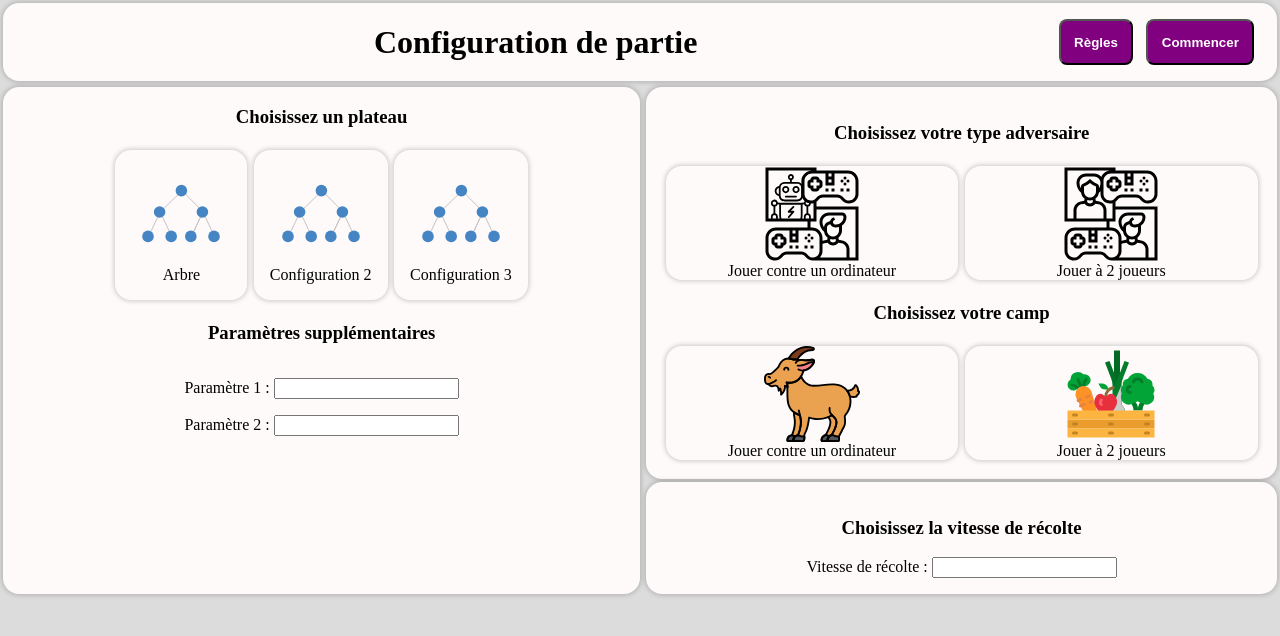
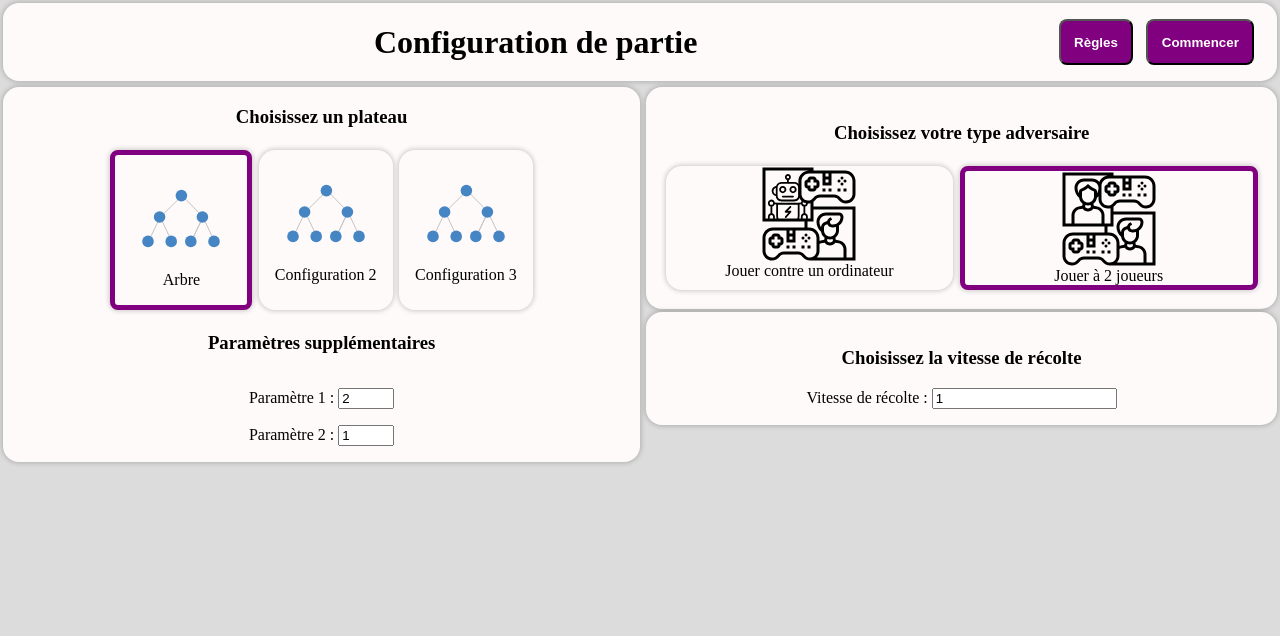
Before and after one commit to CodeComposerUser/Terra-Numerica-WebSurfeur, an Angular app in the folder WebSurfeur/: page /configuration in a window 1280 px wide. Shown: the top 636 px of the page. Built offline with nearby package versions, Linux system fonts and the light colour scheme.

Commit message:
#2 Amélioration du menu de configuration
-ajout de la sélection d'élément dans les différents menu
-mise en place de limite sur les éléments input
-Retrait d'éléments en dépendant des sélections faite

```diff
--- a/WebSurfeur/src/app/components/configuration-menu/configuration-menu.component.html
+++ b/WebSurfeur/src/app/components/configuration-menu/configuration-menu.component.html
@@ -4,7 +4,7 @@
         <h1>Configuration de partie</h1>
         <div class="btns">
             <button (click)="displayRules()">Règles</button>
-            <button>Commencer</button>
+            <button (click)="startGame()">Commencer</button>
         </div>
     </div>
     <div class="menu">
@@ -13,17 +13,10 @@
                 <h3>Choisissez un plateau</h3>
 
                 <div class="options">
-                    <div class="option card">
+                    <div *ngFor="let conf of configurations" (click)="selectConfiguration(conf)" class="option card"
+                        [class]="isSelectedConfiguration(conf)">
                         <img src="assets/tree.svg">
-                        Arbre
-                    </div>
-                    <div class="option card">
-                        <img src="assets/tree.svg">
-                        Configuration 2
-                    </div>
-                    <div class="option card">
-                        <img src="assets/tree.svg">
-                        Configuration 3
+                        {{getConfigurationName(conf)}}
                     </div>
                 </div>
             </div>
@@ -34,11 +27,19 @@
                 <div class="form">
                     <div class="input-field">
                         <label for="param1">Paramètre 1 : </label>
-                        <input type="number" name="param1">
+                        <input type="number" name="param1"
+                            [min]="configuration_param_boundaries[selected_configuration].param1.min"
+                            [max]="configuration_param_boundaries[selected_configuration].param1.max"
+                            [value]="param1"
+                            (blur)="checkValueRightness($event)">
                     </div>
-                    <div class="input-field">
-                        <label for="param1">Paramètre 2 : </label>
-                        <input type="number" name="param1">
+                    <div *ngIf="param2 !== -1" class="input-field">
+                        <label for="param2">Paramètre 2 : </label>
+                        <input type="number" name="param2"
+                            [min]="configuration_param_boundaries[selected_configuration].param2!.min"
+                            [max]="configuration_param_boundaries[selected_configuration].param2!.max"
+                            [value]="param2"
+                            (blur)="checkValueRightness($event)">
                     </div>
                 </div>
             </div>
@@ -50,27 +51,21 @@
                 <div class="type">
                     <h3>Choisissez votre type adversaire</h3>
                     <div class="options">
-                        <div class="opponent-type card">
-                            <img src="assets/vs_ai.svg">
-                            Jouer contre un ordinateur
-                        </div>
-                        <div class="opponent-type card">
-                            <img src="assets/vs_player.svg">
-                            Jouer à 2 joueurs
+                        <div *ngFor="let type of opponent_types" (click)="selectOpponentType(type)"
+                            class="opponent-type card" [class]="isSelectedOpponentType(type)">
+                            <img src="assets/vs_{{type}}.svg">
+                            {{getOpponentTypeMessage(type)}}
                         </div>
                     </div>
                 </div>
 
-                <div class="side">
+                <div *ngIf="isOnePlayerGame()" class="side">
                     <h3>Choisissez votre camp</h3>
                     <div class="options">
-                        <div class="option card">
-                            <img src="assets/goat.svg">
-                            Jouer contre un ordinateur
-                        </div>
-                        <div class="option card">
-                            <img src="assets/harvest.svg">
-                            Jouer à 2 joueurs
+                        <div *ngFor="let side of sides" (click)="selectSide(side)" class="option card"
+                            [class]="isSelectedSide(side)">
+                            <img src="assets/{{side}}.svg">
+                            {{getSideName(side)}}
                         </div>
                     </div>
                 </div>
@@ -80,7 +75,10 @@
                 <h3>Choisissez la vitesse de récolte</h3>
                 <div class="input-field">
                     <label for="speed">Vitesse de récolte : </label>
-                    <input type="number" name="speed">
+                    <input min="1" type="number" name="speed"
+                        min="1"
+                        value="1"
+                        (blur)="checkValueRightness($event)">
                 </div>
             </div>
         </div>
--- a/WebSurfeur/src/app/components/configuration-menu/configuration-menu.component.ts
+++ b/WebSurfeur/src/app/components/configuration-menu/configuration-menu.component.ts
@@ -1,4 +1,6 @@
 import { Component, OnInit } from '@angular/core';
+import { Router } from '@angular/router';
+import { ParamBoundary } from 'src/app/models/param-boundary.model';
 import { GameService } from 'src/app/services/game/game.service';
 
 @Component({
@@ -8,13 +10,144 @@ import { GameService } from 'src/app/services/game/game.service';
 })
 export class ConfigurationMenuComponent implements OnInit {
 
-  constructor(private gameService: GameService) { }
+  public configurations = ['tree', 'conf2', 'conf3'];
+  public selected_configuration: string = 'tree';
+  public configuration_param_boundaries: { [index: string] : {param1: ParamBoundary, param2: ParamBoundary | undefined}} = {
+    tree: {
+      param1: {min: 2, max: 10},
+      param2: {min: 1, max: 10}
+    },
+    conf2: {
+      param1: {min: 2, max: 5},
+      param2: undefined
+    },
+    conf3: {
+      param1: {min: 2, max: 5},
+      param2: {min: 1, max: 10}
+    }
+  }
+  public param1: number = 0;
+  public param2: number = 0;
+
+  public opponent_types = ['ai', 'player'];
+  private selected_opponent_type = 'player' // 'ai';
+
+  public sides = ['goat', 'harvest'];
+  private player_side = 'goat';
+
+  constructor(private gameService: GameService, private router: Router) { }
 
   ngOnInit(): void {
+    this.initParams();
+  }
+
+  private initParams(): void {
+    this.param1 = this.configuration_param_boundaries[this.selected_configuration].param1.min;
+    if(this.configuration_param_boundaries[this.selected_configuration].param2 !== undefined) {
+      this.param2 = this.configuration_param_boundaries[this.selected_configuration].param2!.min;
+    } else { this.param2 = -1 }
   }
 
   displayRules() {
     this.gameService.displayRules()
   }
 
+  /* Functions for board configuration selection */
+
+  getConfigurationName(configuration: string): string {
+    switch (configuration) {
+      case 'tree':
+        return 'Arbre';
+      case 'conf2':
+        return 'Configuration 2';
+      case 'conf3':
+        return 'Configuration 3';
+      default:
+        return 'Configuration inconnue';
+    }
+  }
+
+  selectConfiguration(configuration: string) {
+    this.selected_configuration = configuration;
+    this.initParams();
+  }
+
+  isSelectedConfiguration(configuration: string): string {
+    return this.selected_configuration === configuration ? 'selected' : ''
+  }
+
+  /* Functions for inputs boundaries */
+
+  checkValueRightness(event: FocusEvent) {
+    const target = event.target as any
+    if(target.value !== '') {
+      if(+target.value < target.min) {
+        target.value = target.min;
+      } else if(target.max !== '' && +target.value > target.max) {
+        target.value = target.max;
+      }
+    } else {
+      target.value = target.min;
+    }
+  }
+
+  /* Functions for opponent type selection */
+
+  getOpponentTypeMessage(type: string): string {
+    switch (type) {
+      case 'ai':
+        return 'Jouer contre un ordinateur';
+      case 'player':
+        return 'Jouer à 2 joueurs';
+      default:
+        return 'Adversaire inconnue';
+    }
+  }
+
+  selectOpponentType(type: string) {
+    this.selected_opponent_type = type;
+  }
+
+  isSelectedOpponentType(type: string): string {
+    return this.selected_opponent_type === type ? 'selected' : '';
+  }
+
+  isOnePlayerGame(): boolean {
+    return this.selected_opponent_type === 'ai'
+  }
+
+  /* Functions for side selection */
+
+  getSideName(side: string): string {
+    switch (side) {
+      case 'goat':
+        return 'Chèvre';
+      case 'harvest':
+        return 'Collecteur de choux';
+      default:
+        return 'Camp inconnue';
+    }
+  }
+
+  selectSide(side: string) {
+    this.player_side = side;
+  }
+
+  isSelectedSide(side: string): string {
+    return this.player_side === side ? 'selected' : '';
+  }
+
+  /* Start game function */
+
+  startGame() {
+    console.log('Starting game')
+    this.gameService.board_conf = this.selected_configuration;
+    this.gameService.opponent_type = this.selected_opponent_type;
+    this.gameService.player_side = this.player_side;
+    const params: number[] = []
+
+    this.gameService.board_params = params;
+    //this.router.navigate(['/board'])
+  }
+
 }
--- /dev/null
+++ b/WebSurfeur/src/app/models/param-boundary.model.ts
@@ -0,0 +1,4 @@
+export interface ParamBoundary {
+    min: number;
+    max: number;
+}
--- a/WebSurfeur/src/app/services/game/game.service.ts
+++ b/WebSurfeur/src/app/services/game/game.service.ts
@@ -5,6 +5,11 @@ import Swal from 'sweetalert2';
   providedIn: 'root'
 })
 export class GameService {
+
+  private _board_configuration: string | undefined;
+  private _board_params: number[] = [];
+  private _opponent_type: string | undefined;
+  private _player_side: string = 'unknown';
 
   constructor() { }
 
@@ -19,4 +24,35 @@ export class GameService {
       text: this.getRulesHtml()
     })
   }
+
+  /* Getters */
+
+  get board_conf(): string {
+    if(this._board_configuration === undefined) {
+      return 'unknwon';
+    }
+    return this._board_configuration;
+  }
+
+  get board_params(): number[] { return this._board_params; }
+
+  get opponent_type(): string {
+    if(this._opponent_type === undefined) {
+      return 'unknown';
+    }
+    return this._opponent_type;
+  }
+
+  get player_side(): string { return this._player_side; }
+
+  /* Setters */
+
+  set board_conf(conf: string) { this._board_configuration = conf; }
+
+  set board_params(params: number[]) { this._board_params = params; }
+
+  set opponent_type(type: string) { this._opponent_type = type; }
+
+  set player_side(side: string) { this._player_side = side; }
+
 }
```
